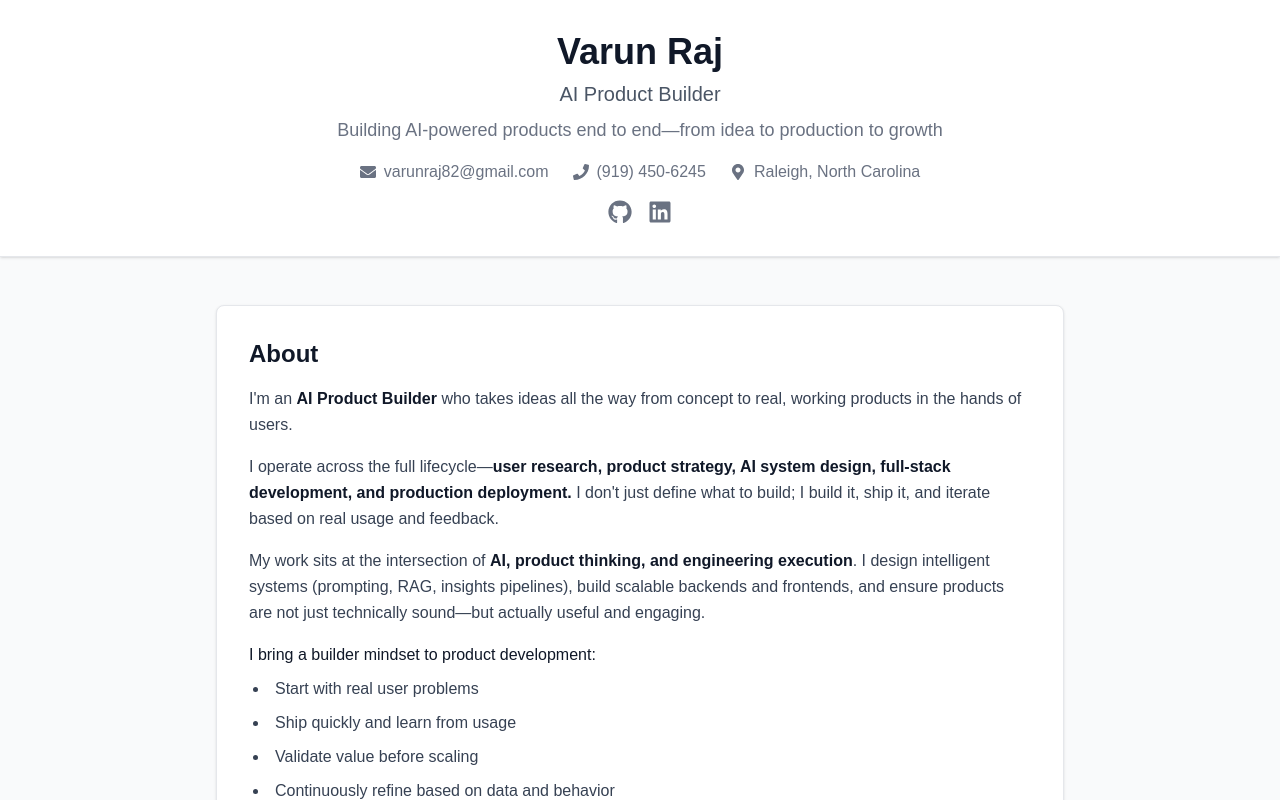
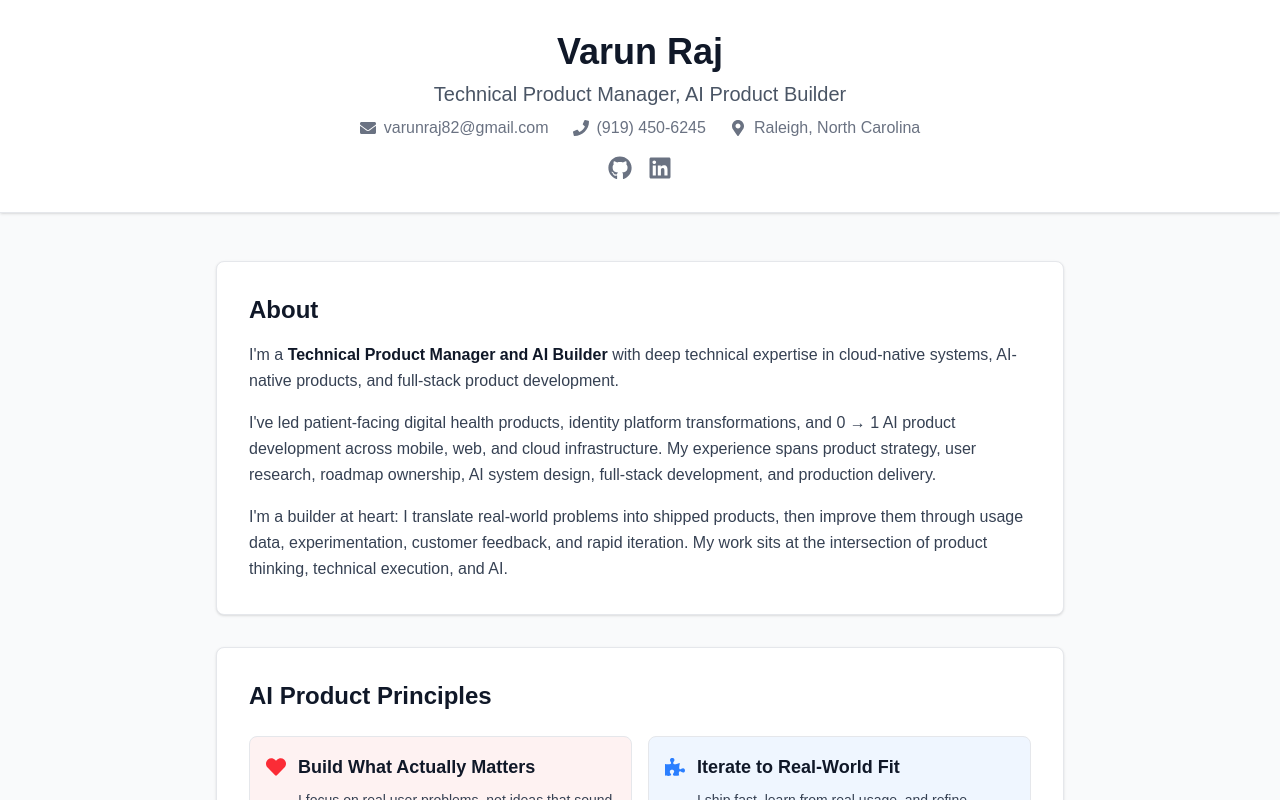
Before and after one commit to varunraj/varunraj-me, a Next.js app: page / in a window 1280 px wide. Shown: the top 800 px of the page. Built offline with nearby package versions, Linux system fonts and the light colour scheme.

Commit message:
Update portfolio positioning

```diff
--- a/src/app/page.tsx
+++ b/src/app/page.tsx
@@ -38,9 +38,8 @@ export default function Home() {
         <div className="max-w-4xl mx-auto px-6 py-8">
           <div className="text-center">
             <h1 className="text-4xl font-bold text-gray-900 mb-2">Varun Raj</h1>
-            <p className="text-xl text-gray-600 mb-2">AI Product Builder</p>
-            <p className="text-lg text-gray-500 mb-4">
-              Building AI-powered products end to end—from idea to production to growth
+            <p className="text-xl text-gray-600 mb-2">
+              Technical Product Manager, AI Product Builder
             </p>
             <div className="flex justify-center space-x-6 text-gray-500">
               <a
@@ -93,28 +92,25 @@ export default function Home() {
         <section className="bg-white rounded-lg shadow-sm border border-gray-200 p-8 mb-8">
           <h2 className="text-2xl font-semibold text-gray-900 mb-4">About</h2>
           <p className="text-gray-700 leading-relaxed">
-            I&apos;m an <strong className="text-gray-900">AI Product Builder</strong> who takes ideas all the way from concept to real, working products in the hands of users.
+            I&apos;m a{" "}
+            <strong className="text-gray-900">
+              Technical Product Manager and AI Builder
+            </strong>{" "}
+            with deep technical expertise in cloud-native systems, AI-native products,
+            and full-stack product development.
           </p>
           <p className="text-gray-700 leading-relaxed mt-4">
-            I operate across the full lifecycle—<strong className="text-gray-900">user research, product strategy, AI system design, full-stack development, and production deployment.</strong>{" "}
-            I don&apos;t just define what to build; I build it, ship it, and iterate based on real usage and feedback.
+            I&apos;ve led patient-facing digital health products, identity platform
+            transformations, and 0 → 1 AI product development across mobile, web,
+            and cloud infrastructure. My experience spans product strategy, user
+            research, roadmap ownership, AI system design, full-stack development,
+            and production delivery.
           </p>
           <p className="text-gray-700 leading-relaxed mt-4">
-            My work sits at the intersection of{" "}
-            <strong className="text-gray-900">AI, product thinking, and engineering execution</strong>. I design intelligent systems (prompting, RAG, insights pipelines), build scalable backends and frontends, and ensure products are not just technically sound—but actually useful and engaging.
-          </p>
-          <p className="text-gray-700 leading-relaxed mt-4 font-medium text-gray-900">
-            I bring a builder mindset to product development:
-          </p>
-          <ul className="list-disc list-inside text-gray-700 leading-relaxed mt-2 space-y-2 ml-1">
-            <li>Start with real user problems</li>
-            <li>Ship quickly and learn from usage</li>
-            <li>Validate value before scaling</li>
-            <li>Continuously refine based on data and behavior</li>
-          </ul>
-          <p className="text-gray-700 leading-relaxed mt-4">
-            I specialize in{" "}
-            <strong className="text-gray-900">AI-driven products and platforms</strong>, translating ideas into production-ready systems that balance user value, technical depth, and speed of execution.
+            I&apos;m a builder at heart: I translate real-world problems into shipped
+            products, then improve them through usage data, experimentation,
+            customer feedback, and rapid iteration. My work sits at the
+            intersection of product thinking, technical execution, and AI.
           </p>
         </section>
 
```
